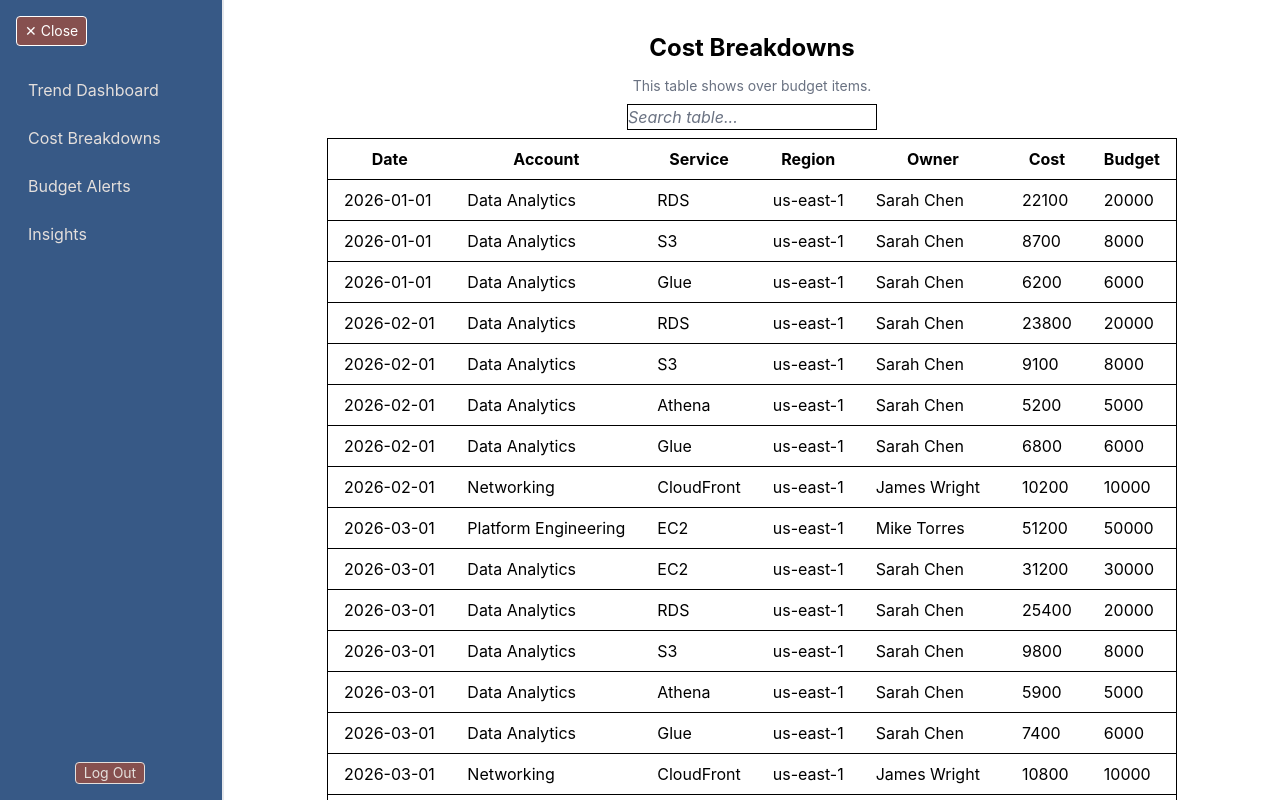
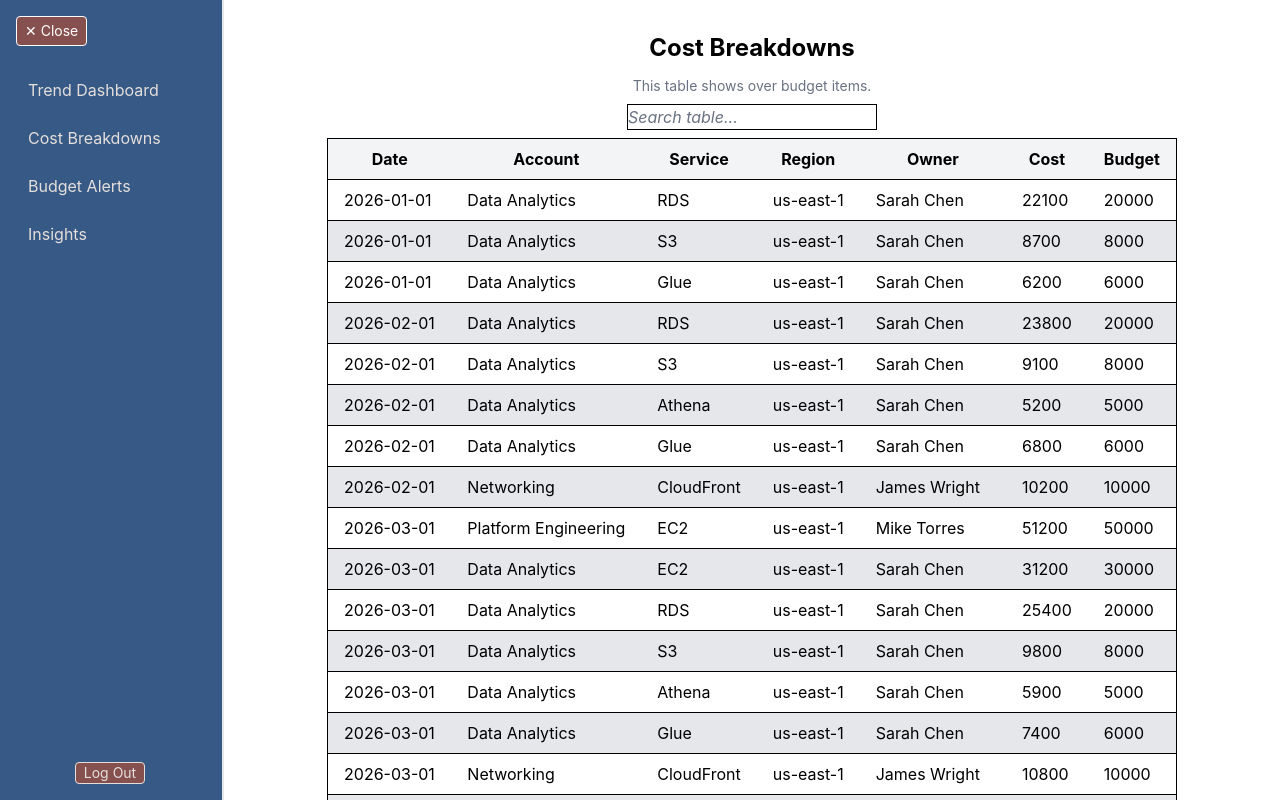
Before and after one commit to ward438/executiveDash, a React (Vite) app: page / in a window 1280 px wide. Both pictures are taken after a click on the button "Cost Breakdowns". Shown: the top 800 px of the page. Built offline with nearby package versions, Linux system fonts and the light colour scheme.

Commit message:
styled rows using 'fizzbuzzy' like loop, added border/bg color via f string interpolation

```diff
--- a/src/charts/costBreakDownCharts/costBreakdownTable.tsx
+++ b/src/charts/costBreakDownCharts/costBreakdownTable.tsx
@@ -10,6 +10,10 @@ export const CostBreakdownsTable = ({ currentItems, page, totalPages, handlePage
     const filteredItems = currentItems.filter((row) =>
         Object.values(row).some((val) => String(val).toLowerCase().includes(search.toLowerCase()))
     );
+
+    const rowStyler = (index: number) => {
+        return index % 2 === 1 ? "bg-gray-200" : "bg-white";
+    }
 
     return (
         <>
@@ -28,7 +32,7 @@ export const CostBreakdownsTable = ({ currentItems, page, totalPages, handlePage
                     </caption>
 
                     <thead>
-                        <tr className="border">
+                        <tr className="border bg-gray-100">
                             <th className="px-4 py-2">Date</th>
                             <th className="px-4 py-2">Account</th>
                             <th className="px-4 py-2">Service</th>
@@ -40,7 +44,7 @@ export const CostBreakdownsTable = ({ currentItems, page, totalPages, handlePage
                     </thead>
                     <tbody>
                         {filteredItems.map((row, index) => (
-                            <tr key={index} className="border">
+                            <tr key={index} className={`border ${rowStyler(index)}`}>
                                 <td className="px-4 py-2">{row.date}</td>
                                 <td className="px-4 py-2">{row.account_name}</td>
                                 <td className="px-4 py-2">{row.service}</td>
--- a/src/dashboards/costBreakdowns.tsx
+++ b/src/dashboards/costBreakdowns.tsx
@@ -18,7 +18,7 @@ export const CostBreakdowns = () => {
             totalPages={totalPages}
             handlePageChange={handlePageChange}
         />
-        <h1 className="text-2xl font-bold text-center p-8">ToDo: filter and sort options</h1>
+        <h1 className="text-2xl font-bold text-center p-8">ToDo: sort options</h1>
     </>
 
     );
```
